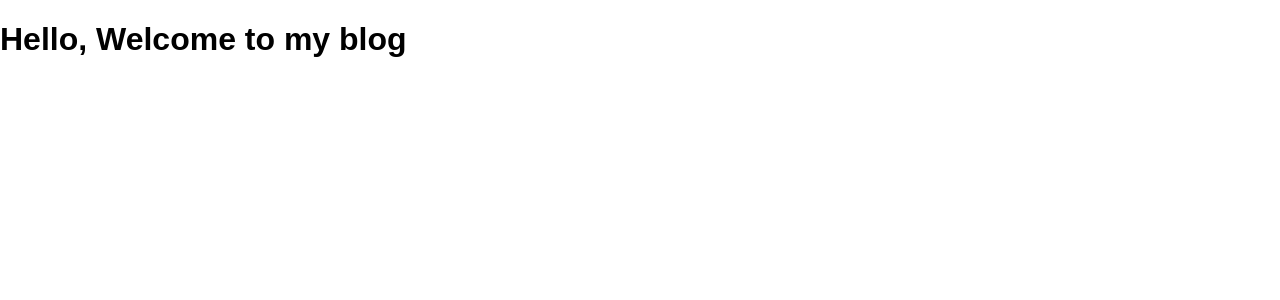
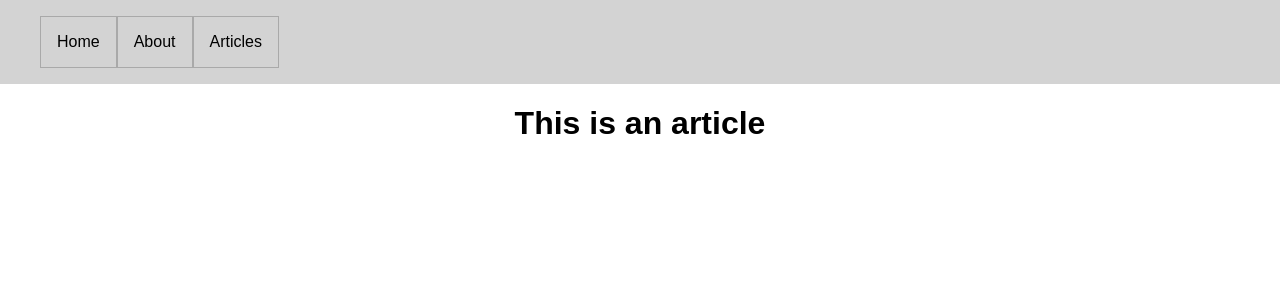
Before and after one commit to mattfro333/REM, a React (Create React App) app in the folder my-blog/: page /article in a window 1280 px wide. Shown: the top 300 px of the page. Built offline with nearby package versions, Linux system fonts and the light colour scheme.

Commit message:
added nav bar and router

```diff
--- a/my-blog/src/App.css
+++ b/my-blog/src/App.css
@@ -0,0 +1,58 @@
+.App {
+  text-align: center;
+}
+
+.App-logo {
+  animation: App-logo-spin infinite 20s linear;
+  height: 40vmin;
+  pointer-events: none;
+}
+
+.App-header {
+  background-color: #282c34;
+  min-height: 100vh;
+  display: flex;
+  flex-direction: column;
+  align-items: center;
+  justify-content: center;
+  font-size: calc(10px + 2vmin);
+  color: white;
+}
+
+.App-link {
+  color: #61dafb;
+}
+nav {
+    display: flex;
+    align-items: flex-end;
+    background: lightgray;
+}
+
+ul {
+  display:flex;
+
+}
+li {
+
+}
+
+
+nav a {
+    padding: 1em;
+    border: .2px solid darkgrey;
+    text-decoration: none;
+    color: black;
+}
+
+nav a:hover {
+    color: aqua;
+    font-weight: bold;
+}
+@keyframes App-logo-spin {
+  from {
+    transform: rotate(0deg);
+  }
+  to {
+    transform: rotate(360deg);
+  }
+}
--- a/my-blog/src/App.js
+++ b/my-blog/src/App.js
@@ -2,20 +2,26 @@ import React from 'react';
 import {BrowserRouter as Router, Route, Switch} from 'react-router-dom';
 import './App.css';
 import HomePage from './pages/HomePage';
-// import AboutPage from './pages/AboutPage';
-// import ArticlesListPage from './pages/ArticlesListPage';
-// import ArticlePage from './pages/ArticlePage';
-// import NavBar from './NavBar';
+import AboutPage from './pages/AboutPage';
+import ArticleList from './pages/ArticleList';
+import ArticlePage from './pages/ArticlePage';
+import NavBar from './components/NavBar';
 // import NotFoundPage from './pages/NotFoundPage';
 
 class App extends React.Component {
   render() {
     return (
-
+        <Router>
         <div className="App">
-        <HomePage />
-
+        <NavBar />
+          <div id="page-body">
+          <Route path ="/" component={HomePage} exact />
+          <Route path ="/about" component={AboutPage} exact />
+          <Route path ="/articles-list" component={ArticleList} exact />
+          <Route path ="/article" component={ArticlePage} exact />
           </div>
+        </div>
+        </Router>
 
     );
   }
--- /dev/null
+++ b/my-blog/src/components/NavBar.js
@@ -0,0 +1,18 @@
+import React from 'react';
+import {Link} from 'react-router-dom';
+
+const NavBar = () => (
+  <nav>
+    <ul>
+
+         <Link to="/"> Home </Link>
+
+         <Link to="/about"> About </Link>
+
+         <Link to="/articles-list"> Articles </Link>
+
+     </ul>
+  </nav>
+);
+
+export default NavBar;
--- /dev/null
+++ b/my-blog/src/pages/AboutPage.js
@@ -0,0 +1,10 @@
+import React from 'react';
+
+const AboutPage = () => (
+  <>
+
+    <h1>Hello, Welcog</h1>
+  </>
+);
+
+export default AboutPage;
--- /dev/null
+++ b/my-blog/src/pages/ArticleList.js
@@ -0,0 +1,10 @@
+import React from 'react';
+
+const ArticlesList = () => (
+  <>
+
+    <h1>Articles</h1>
+  </>
+);
+
+export default ArticlesList;
--- /dev/null
+++ b/my-blog/src/pages/ArticlePage.js
@@ -0,0 +1,10 @@
+import React from 'react';
+
+const ArticlesPage = () => (
+  <>
+
+    <h1>This is an article</h1>
+  </>
+);
+
+export default ArticlesPage;
```
Also changed, not shown: 1 other file (tests, documents, lock files or other folders).
